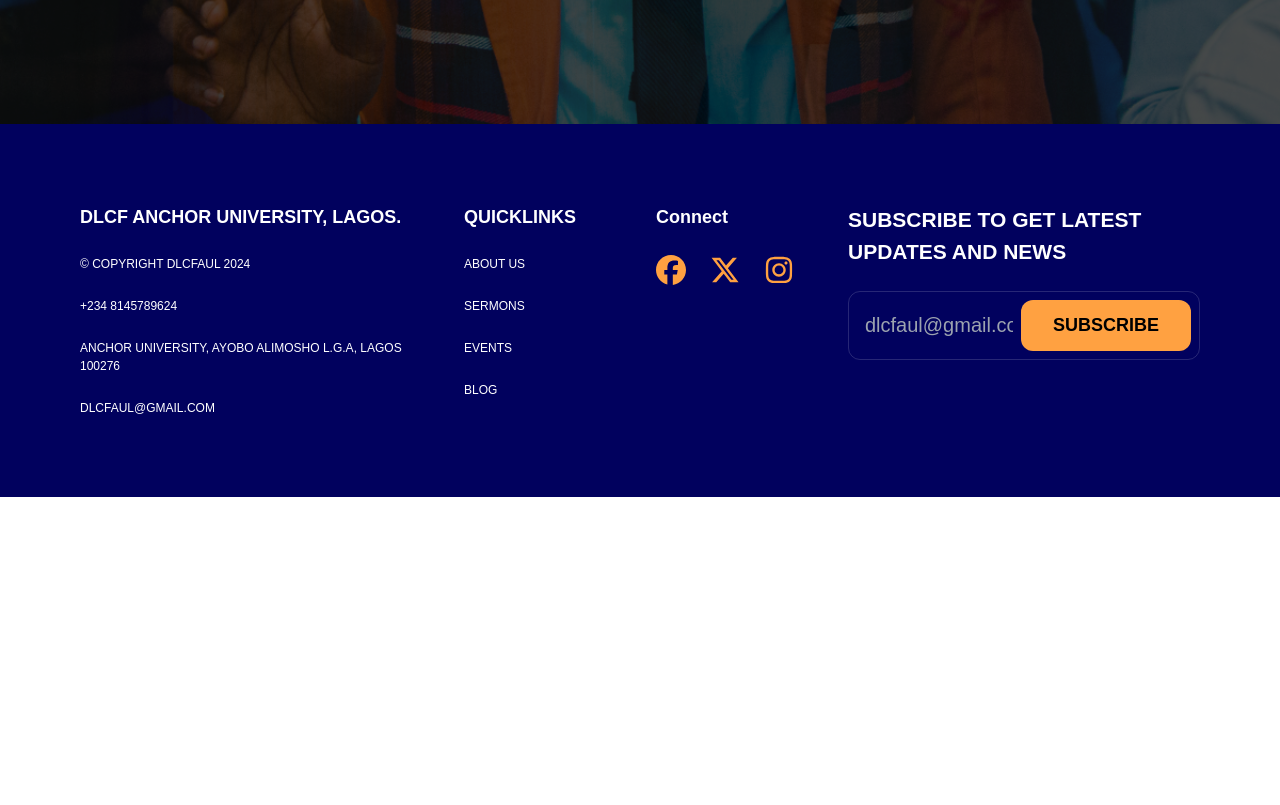
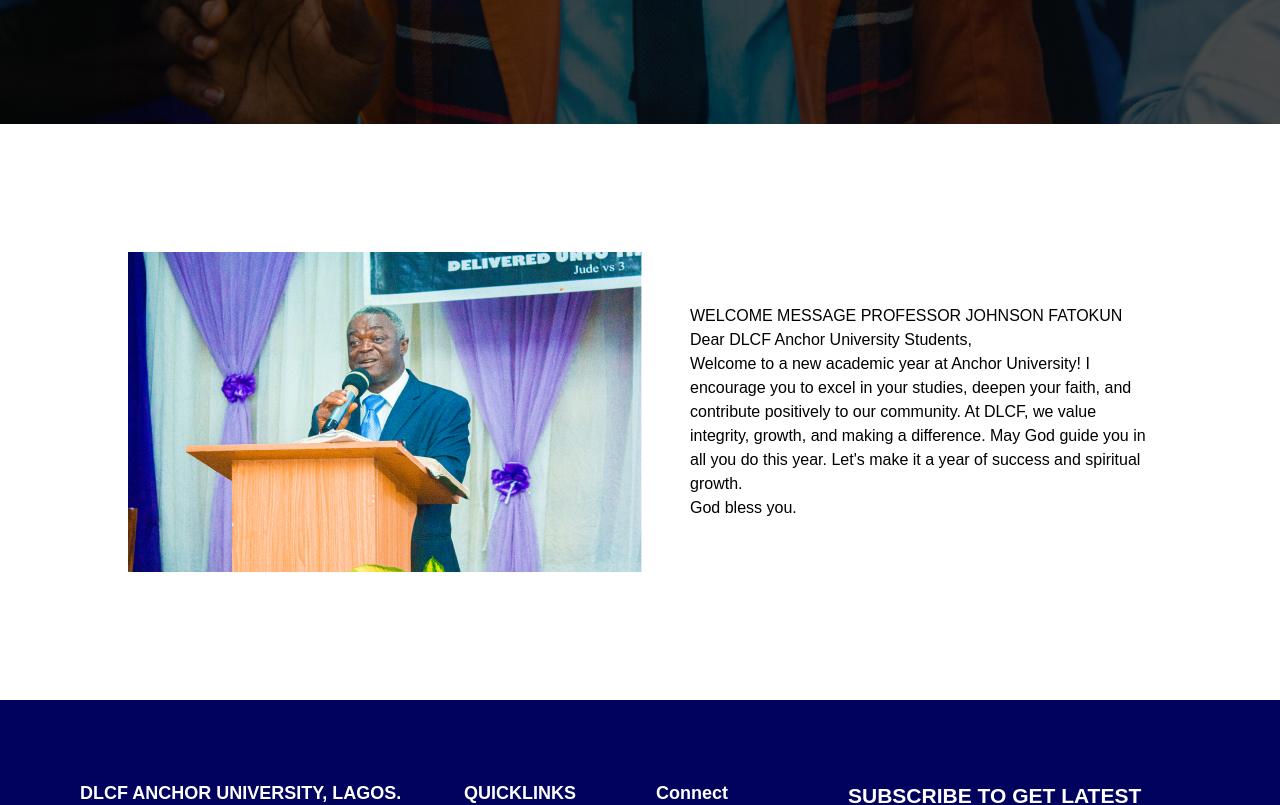
Before and after one commit to PeaceOloruntoba/sturdy-giggle, a React (Vite) app: page / in a window 1280 px wide. Shown: the part 660-1465 px from the top of the page. Before the commit the page ends 1157 px from the top, so only its background shows below. Built offline with nearby package versions, Linux system fonts and the light colour scheme.

Commit message:
Update Home.jsx

```diff
--- a/src/pages/home/Home.jsx
+++ b/src/pages/home/Home.jsx
@@ -1,10 +1,12 @@
 import React from 'react'
 import Hero from './components/Hero'
+import WelcomeMessage from './components/WelcomeMessage'
 
 export default function Home() {
   return (
     <div className='w-full h-full'>
       <Hero />
+      <WelcomeMessage />
     </div>
   )
 }
```
